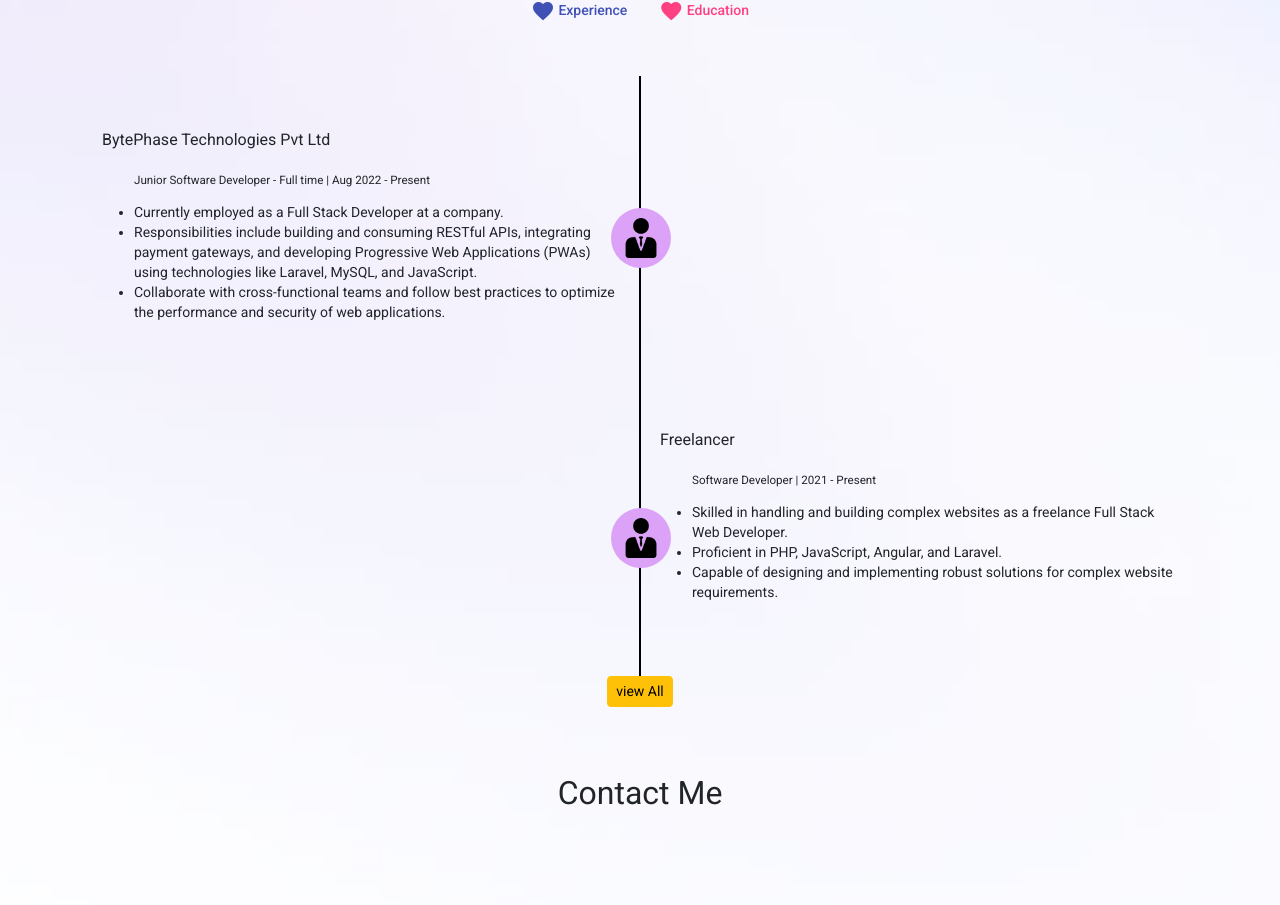
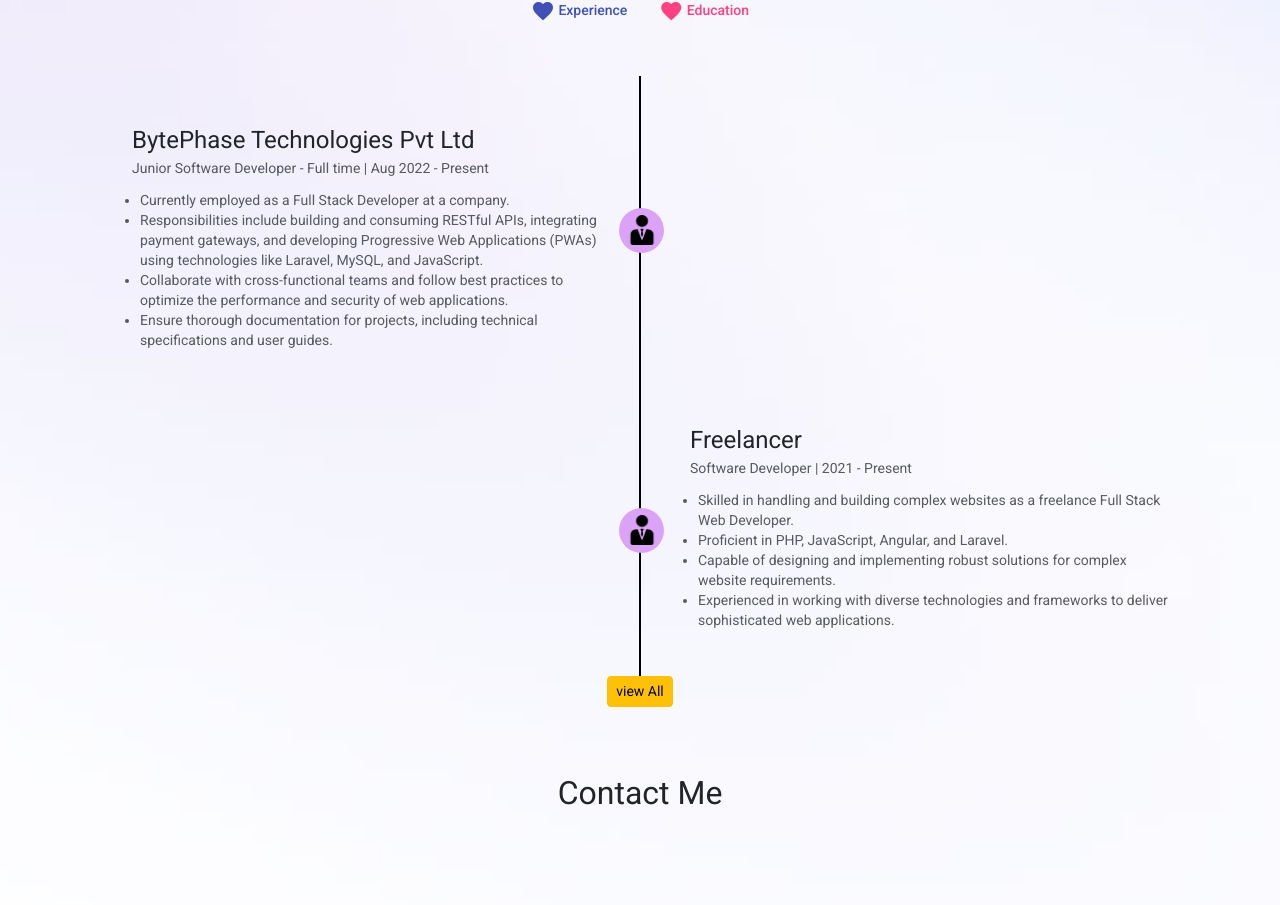
Before and after one commit to vishwasayambar/portfolio, an Angular app: page / in a window 1280 px wide. Shown: the part 3154-4059 px from the top of the page. Built offline with nearby package versions, Linux system fonts and the light colour scheme.

Commit message:
Impr: Update Experience Component and make it responsive

```diff
--- a/src/app/components/experiance/experiance.component.html
+++ b/src/app/components/experiance/experiance.component.html
@@ -19,19 +19,16 @@
 <ng-template [ngIf]="isMobileDevice" [ngIfElse]="isNotMobileDevice">
 	<div class="container" *ngFor="let item of defaultExperienceCards; index as i">
 		<div class="cards d-flex justify-content-evenly">
-<!--			<div class="left-card">-->
-
-<!--			</div>-->
 			<div class="center-steep">
 				<div class="vertical-line"></div>
 				<div class="fs-4 vertical-line-icon">
-					<img src="assets/images/user.png" width="40" height="40">
+					<img src="assets/images/user.png" width="30" height="30">
 				</div>
 			</div>
 			<div class="right-card">
-				<h3>{{item.company}}</h3>
-				<ul>
-					<h5>{{item.position}} | {{item.duration}} </h5>
+				<h3 class="ps-4 mb-1 fs-4">{{item.company}}</h3>
+				<p class="ps-4 text-muted">{{item.position}} | {{item.duration}} </p>
+				<ul class="text-muted">
 					<li>
 						{{item.desc[0]}}
 					</li>
@@ -57,9 +54,9 @@
 	<div class="container" *ngFor="let item of defaultExperienceCards; index as i">
 		<div class="cards d-flex justify-content-evenly" *ngIf="item.isLeft">
 			<div class="left-card">
-				<h3>{{item.company}}</h3>
-				<ul>
-					<h5>{{item.position}} | {{item.duration}} </h5>
+				<h3 class="ps-4 mb-1 fs-4">{{item.company}}</h3>
+				<p class="ps-4 text-muted">{{item.position}} | {{item.duration}} </p>
+				<ul class="text-muted">
 					<li>
 						{{item.desc[0]}}
 					</li>
@@ -69,12 +66,15 @@
 					<li>
 						{{item.desc[2]}}
 					</li>
+					<li>
+						{{item.desc[3]}}
+					</li>
 				</ul>
 			</div>
 			<div class="center-steep">
 				<div class="vertical-line"></div>
 				<div class="fs-4 vertical-line-icon">
-					<img src="assets/images/user.png" width="40" height="40">
+					<img src="assets/images/user.png" width="30" height="30">
 				</div>
 			</div>
 			<div class="right-card">
@@ -88,13 +88,13 @@
 			<div class="center-steep">
 				<div class="vertical-line"></div>
 				<div class="fs-4 vertical-line-icon">
-					<img src="assets/images/user.png" width="40" height="40">
+					<img src="assets/images/user.png" width="30" height="30">
 				</div>
 			</div>
 			<div class="right-card">
-				<h3>{{item.company}}</h3>
-				<ul>
-					<h5>{{item.position}} | {{item.duration}} </h5>
+				<h3 class="ps-4 mb-1 fs-4">{{item.company}}</h3>
+				<p class="ps-4 text-muted">{{item.position}} | {{item.duration}} </p>
+				<ul class="text-muted">
 					<li>
 						{{item.desc[0]}}
 					</li>
@@ -103,6 +103,9 @@
 					</li>
 					<li>
 						{{item.desc[2]}}
+					</li>
+					<li>
+						{{item.desc[3]}}
 					</li>
 				</ul>
 			</div>
@@ -120,9 +123,9 @@
 	<div class="container" *ngFor="let item of defaultEducationCards; index as i">
 		<div class="cards d-flex justify-content-evenly" *ngIf="item.isLeft">
 			<div class="left-card">
-				<h3>{{item.institute}}</h3>
-				<ul>
-					<h5>{{item.degree}} | {{item.duration}} </h5>
+				<h3 class="ps-4 mb-1 fs-4">{{item.institute}}</h3>
+				<p class="ps-4 text-muted">{{item.degree}} | {{item.duration}}</p>
+				<ul class="text-muted">
 					<li>
 						{{item.desc[0]}}
 					</li>
@@ -137,7 +140,7 @@
 			<div class="center-steep">
 				<div class="vertical-line"></div>
 				<div class="fs-4 vertical-line-icon">
-					<img src="assets/images/user.png" width="40" height="40">
+					<img src="assets/images/user.png" width="30" height="30">
 				</div>
 			</div>
 			<div class="right-card">
@@ -151,13 +154,13 @@
 			<div class="center-steep">
 				<div class="vertical-line"></div>
 				<div class="fs-4 vertical-line-icon">
-					<img src="assets/images/user.png" width="40" height="40">
+					<img src="assets/images/user.png" width="30" height="30">
 				</div>
 			</div>
 			<div class="right-card">
-				<h3>{{item.institute}}</h3>
-				<ul>
-					<h5>{{item.degree}} | {{item.duration}} </h5>
+				<h3 class="ps-4 mb-1 fs-4">{{item.institute}}</h3>
+				<p class="ps-4 text-muted">{{item.degree}} | {{item.duration}}</p>
+				<ul class="text-muted">
 					<li>
 						{{item.desc[0]}}
 					</li>
--- a/src/app/components/experiance/experiance.component.scss
+++ b/src/app/components/experiance/experiance.component.scss
@@ -32,7 +32,7 @@
 	//background-color: #e6e6e6;
 	border-radius: 8px;
 	width: 50%;
-	margin: 20px;
+	margin: 26px;
 	}
 
 .center-steep {
@@ -59,12 +59,12 @@
 .vertical-line-icon {
 	position: absolute;
 	top: 44%;
-	right: -31px;
+	right: -24px;
 	opacity: 1000;
 	z-index: 1000;
 	background: #dca2f7;
-	height: 60px;
-	width: 60px;
+	height: 45px;
+	width: 45px;
 	display: flex;
 	border-radius: 50%;
 	align-items: center;
@@ -74,9 +74,13 @@
 @media screen and (max-width: 768px){
 	.right-card {
 		//width: 200px;
-		height: 200px;
+		height: 300px;
 		//background-color: #e6e6e6;
 		border-radius: 8px;
-		width: 70%;
+		width: 73%;
+		}
+
+	.center-steep{
+		height: 400px;
 		}
 	}
```
